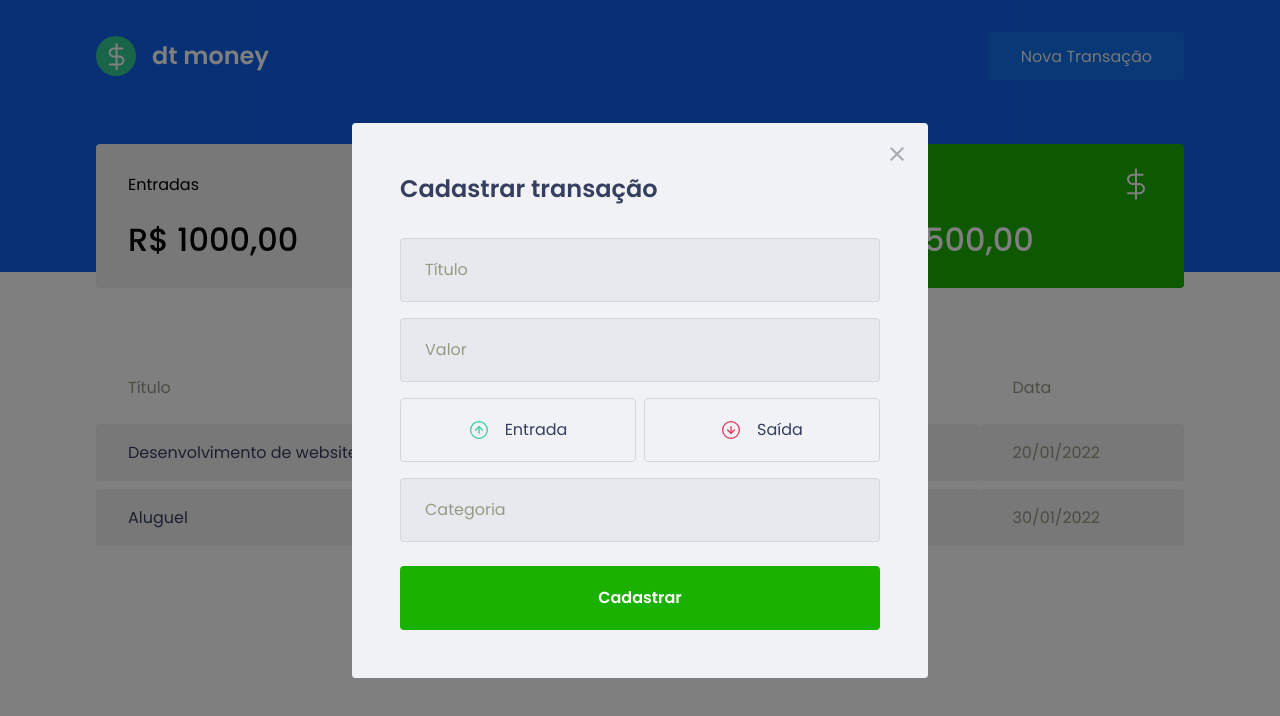
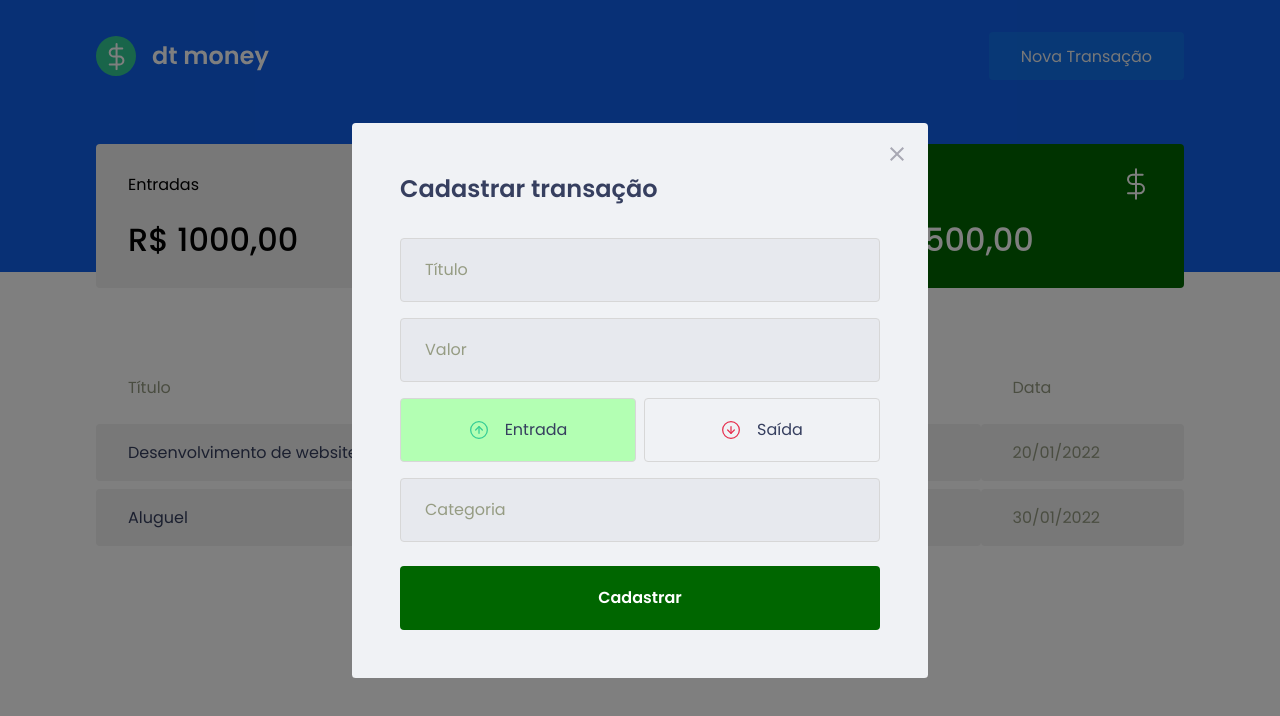
Before and after one commit to brennoclins/bclmoney, a React (Create React App) app: page / in a window 1280 px wide. Both pictures are taken after a click on the button "Nova Transação". Shown: the top 716 px of the page. Built offline with nearby package versions, Linux system fonts and the light colour scheme; no server answers; a web font is replaced by a local one; what miragejs would draw is missing.

Commit message:
New feature: styling type button

```diff
--- a/src/components/NewTransactionModal/index.tsx
+++ b/src/components/NewTransactionModal/index.tsx
@@ -1,10 +1,11 @@
+import { useState } from 'react';
 import Modal from 'react-modal';
 
 import closeImg from '../../assets/close.svg';
 import incomeImg from '../../assets/income.svg';
 import outcomeImg from '../../assets/outcome.svg';
 
-import { Container, TransactionTypeContainer } from './style';
+import { Container, RadioBox, TransactionTypeContainer } from './style';
 
 interface NewTransactionModalProps {
   isOpen: boolean;
@@ -12,6 +13,10 @@ interface NewTransactionModalProps {
 }
 
 export function NewTransactionModal({ isOpen, onRequestClose }: NewTransactionModalProps) {
+  const [type, setType] = useState('deposit');
+
+
+
   return (
     <Modal
       isOpen={isOpen}
@@ -34,15 +39,25 @@ export function NewTransactionModal({ isOpen, onRequestClose }: NewTransactionMo
         <input type="number" placeholder='Valor' />
 
         <TransactionTypeContainer>
-          <button type='button'>
+          <RadioBox
+            type='button'
+            onClick={() => { setType('deposit'); }}
+            isActive={type === 'deposit'}
+            activeColor="green"
+          >
             <img src={incomeImg} alt="Entrada" />
             <span>Entrada</span>
-          </button>
+          </RadioBox>
 
-          <button type='button'>
+          <RadioBox
+            type='button'
+            onClick={() => { setType('withdrawl'); }}
+            isActive={type === 'withdrawl'}
+            activeColor="red"
+          >
             <img src={outcomeImg} alt="Saída" />
             <span>Saída</span>
-          </button>
+          </RadioBox>
         </TransactionTypeContainer>
 
         <input type="text" placeholder='Categoria' />
--- a/src/components/NewTransactionModal/style.ts
+++ b/src/components/NewTransactionModal/style.ts
@@ -55,12 +55,32 @@ export const TransactionTypeContainer = styled.div`
   display: grid;
   grid-template-columns: 1fr 1fr;
   gap: 0.5rem;
+`;
 
-  button {
+interface RadioBoxProps {
+  isActive: boolean;
+  activeColor: 'green' | 'red';
+}
+
+const colors = {
+  green: '#b3ffb3',
+  red: '#ffcccc'
+}
+
+const clickColors = {
+  green: '#80ff80',
+  red: '#ff9999'
+}
+
+export const RadioBox = styled.button<RadioBoxProps>`
   height: 4rem;
   border: 1px solid #d7d7d7;
   border-radius: 0.25rem;
-    background: transparent;
+
+  background: ${(props) => props.isActive
+    ? colors[props.activeColor]
+    : 'transparent'
+  };
 
   display: flex;
   align-items: center;
@@ -69,11 +89,14 @@ export const TransactionTypeContainer = styled.div`
   transition: border-color 0.2s;
 
   &:hover {
-      border-color: var(--button-border);
+    box-shadow: 1px 1px 1px #8d8f8a;
   }
 
   &:active {
-      background: var(--button-active);
+    background: ${(props) => props.isActive
+    && clickColors[props.activeColor]};
+
+    box-shadow: none;
   }
 
   img {
@@ -87,5 +110,4 @@ export const TransactionTypeContainer = styled.div`
     font-size: 1rem;
     color: var(--text-title);
   }
-  }
 `;
--- a/src/styles/global.ts
+++ b/src/styles/global.ts
@@ -11,7 +11,7 @@ export const GlobalStyle = createGlobalStyle`
     --red: #e52e40;
     --blue: #1061ec;
     --blue-light: #1071ec;
-    --green: #1bb100;
+    --green: #006600;
     --white: #fff;
 
     --button-active: #1ba119;
```
Lines whose indentation alone changed are shown as unchanged.
